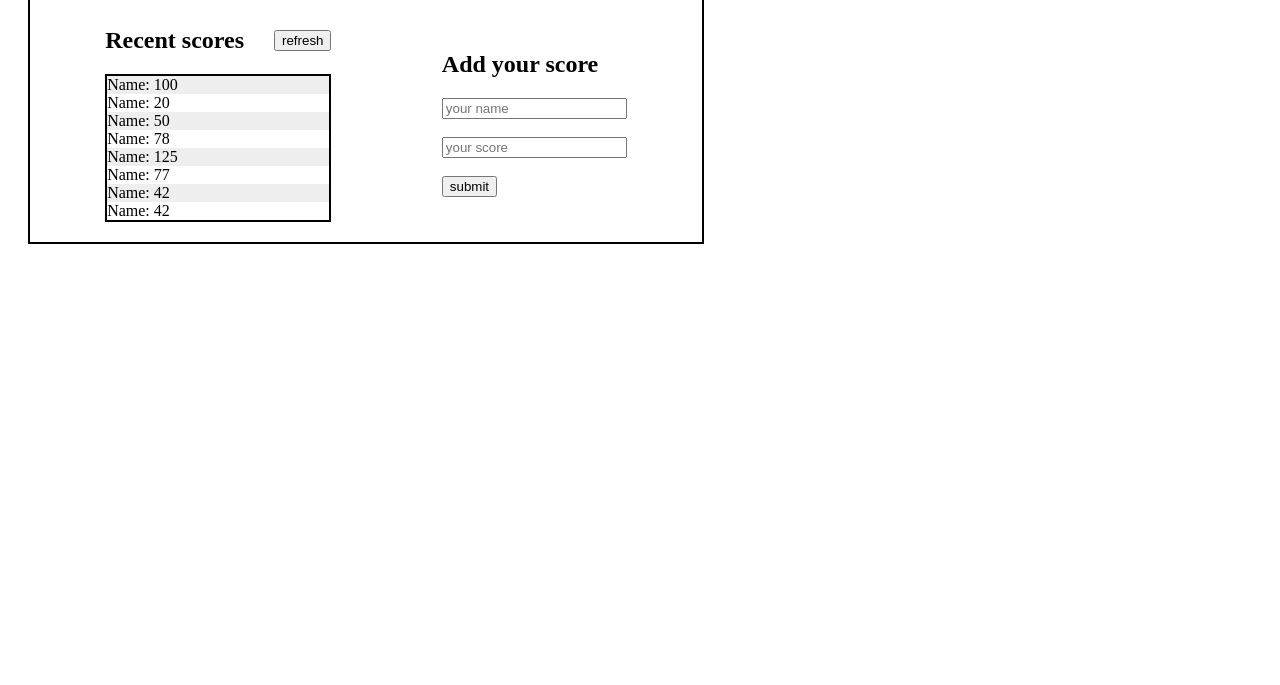
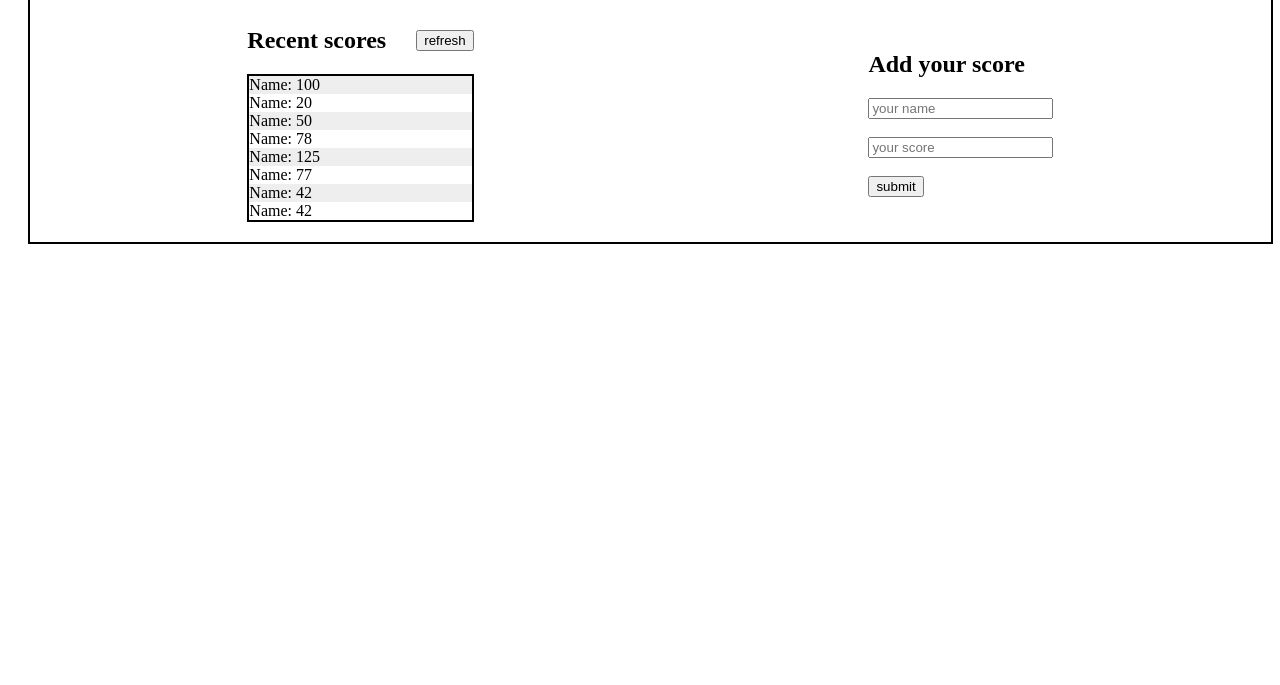
Before and after one commit to Roland-Ntwali/Leader-board, a website built with webpack: page src/index.html in a window 1280 px wide. Shown: the part 115-800 px from the top of the page. Built offline with nearby package versions, Linux system fonts and the light colour scheme.

Commit message:
Update HTML for number input filter and width of Leaderboard

```diff
--- a/src/index.html
+++ b/src/index.html
@@ -40,7 +40,7 @@
                    </div>
                    <form action="submit">
                     <input type="text",class = 'your_score', required, placeholder="your name"> <br><br>
-                    <input type="text",class = 'your_score', required, placeholder="your score"><br><br>
+                    <input type="number",class = 'your_score', required, placeholder="your score"><br><br>
                     <button type = 'submit' class="submit_btn">submit</button>
                    </form>
                 </div>
--- a/src/style.css
+++ b/src/style.css
@@ -1,9 +1,9 @@
 .container {
   border: 2px solid black;
-  width: 50%;
+  width: 95%;
   margin: 20px;
   padding: 20px;
-  overflow: scroll;
+  /* overflow: scroll; */
 }
 
 .container_main {
```
Also changed, not shown: dist/index.html, dist/main.js.
